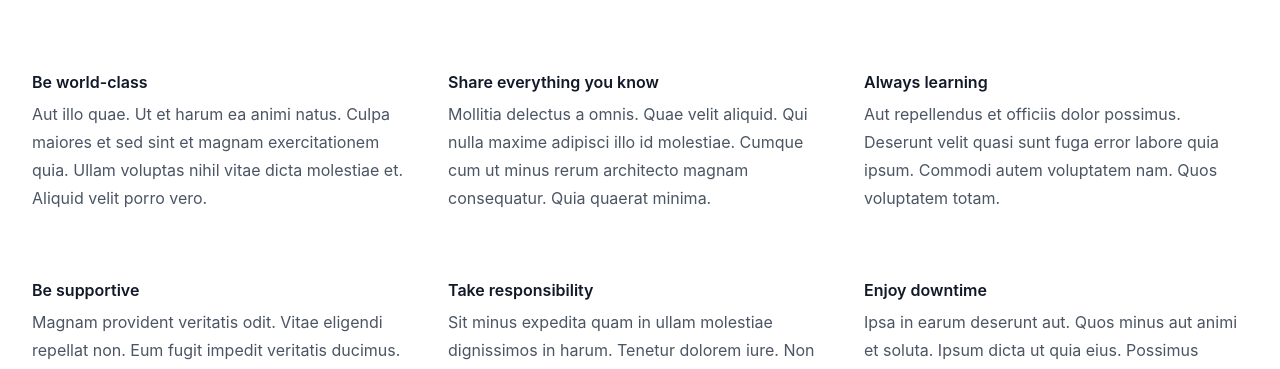
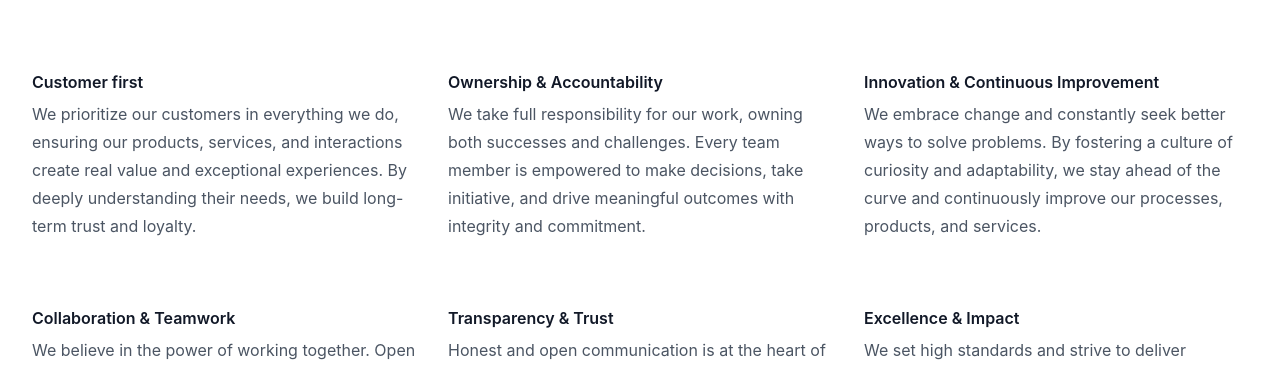
Before and after one commit to andrwsm/evently-landing, a React (Create React App) app: page /AboutUs in a window 1280 px wide. Shown: the part 2414-2783 px from the top of the page. Built offline with nearby package versions, Linux system fonts and the light colour scheme.

Commit message:
About page updated

```diff
--- a/src/App.js
+++ b/src/App.js
@@ -8,6 +8,7 @@ import Footer from './components/Footer';
 import Faqs from './components/tier2Pages/FAQs';
 import AboutUs from './components/tier2Pages/AboutUs';
 import WhatsNew from './components/tier2Pages/WhatsNew';
+import Error404 from './errors/Error404';
 
 function App() {
   return (
@@ -19,6 +20,7 @@ function App() {
         <Route path="/Faqs" element={<Faqs />} />
         <Route path="/AboutUs" element={<AboutUs />}/>
         <Route path="/WhatsNew" element={<WhatsNew />} />
+        <Route path="*" element={<Error404/>} />
       </Routes>
       {/* <SignUp /> */}
       <Footer />
--- a/src/components/Footer.js
+++ b/src/components/Footer.js
@@ -1,3 +1,5 @@
+import EventlyLogo from '../assets/EventlyLogo.png'
+
 const navigation = {
     solutions: [
       { name: 'Marketing', href: '#' },
@@ -97,11 +99,11 @@ const navigation = {
             <div className="space-y-8">
               <img
                 alt="Company name"
-                src="https://tailwindui.com/plus-assets/img/logos/mark.svg?color=indigo&shade=600"
+                src={EventlyLogo}
                 className="h-9"
               />
               <p className="text-balance text-sm/6 text-gray-600">
-                Making the world a better place through constructing elegant hierarchies.
+                Don't just learn it, be it.
               </p>
               <div className="flex gap-x-6">
                 {navigation.social.map((item) => (
@@ -168,7 +170,7 @@ const navigation = {
             </div>
           </div>
           <div className="mt-16 border-t border-gray-900/10 pt-8 sm:mt-20 lg:mt-24">
-            <p className="text-sm/6 text-gray-600">&copy; 2024 Your Company, Inc. All rights reserved.</p>
+            <p className="text-sm/6 text-gray-600">&copy; 2025 Evently Ltd, Inc. All rights reserved.</p>
           </div>
         </div>
       </footer>
--- a/src/components/Header.js
+++ b/src/components/Header.js
@@ -121,9 +121,6 @@ export default function Header() {
           </a>
         </PopoverGroup>
         <div className="hidden lg:flex lg:flex-1 lg:justify-end">
-          <a href="#" className="text-sm/6 font-semibold text-gray-900">
-            Log in <span aria-hidden="true">&rarr;</span>
-          </a>
         </div>
       </nav>
       <Dialog open={mobileMenuOpen} onClose={setMobileMenuOpen} className="lg:hidden">
--- a/src/components/tier2Pages/AboutUs.js
+++ b/src/components/tier2Pages/AboutUs.js
@@ -11,34 +11,34 @@ const stats = [
 ]
 const values = [
   {
-    name: 'Be world-class',
+    name: 'Customer first',
     description:
-      'Aut illo quae. Ut et harum ea animi natus. Culpa maiores et sed sint et magnam exercitationem quia. Ullam voluptas nihil vitae dicta molestiae et. Aliquid velit porro vero.',
+      'We prioritize our customers in everything we do, ensuring our products, services, and interactions create real value and exceptional experiences. By deeply understanding their needs, we build long-term trust and loyalty.',
   },
   {
-    name: 'Share everything you know',
+    name: 'Ownership & Accountability',
     description:
-      'Mollitia delectus a omnis. Quae velit aliquid. Qui nulla maxime adipisci illo id molestiae. Cumque cum ut minus rerum architecto magnam consequatur. Quia quaerat minima.',
+      'We take full responsibility for our work, owning both successes and challenges. Every team member is empowered to make decisions, take initiative, and drive meaningful outcomes with integrity and commitment.',
   },
   {
-    name: 'Always learning',
+    name: 'Innovation & Continuous Improvement',
     description:
-      'Aut repellendus et officiis dolor possimus. Deserunt velit quasi sunt fuga error labore quia ipsum. Commodi autem voluptatem nam. Quos voluptatem totam.',
+      'We embrace change and constantly seek better ways to solve problems. By fostering a culture of curiosity and adaptability, we stay ahead of the curve and continuously improve our processes, products, and services.',
   },
   {
-    name: 'Be supportive',
+    name: 'Collaboration & Teamwork',
     description:
-      'Magnam provident veritatis odit. Vitae eligendi repellat non. Eum fugit impedit veritatis ducimus. Non qui aspernatur laudantium modi. Praesentium rerum error deserunt harum.',
+      'We believe in the power of working together. Open communication, mutual respect, and shared goals drive our success, enabling us to create impactful solutions and a strong, inclusive workplace.',
   },
   {
-    name: 'Take responsibility',
+    name: 'Transparency & Trust',
     description:
-      'Sit minus expedita quam in ullam molestiae dignissimos in harum. Tenetur dolorem iure. Non nesciunt dolorem veniam necessitatibus laboriosam voluptas perspiciatis error.',
+      'Honest and open communication is at the heart of our culture. We encourage constructive feedback, share knowledge freely, and operate with integrity to build trust with our team, customers, and stakeholders.',
   },
   {
-    name: 'Enjoy downtime',
+    name: 'Excellence & Impact',
     description:
-      'Ipsa in earum deserunt aut. Quos minus aut animi et soluta. Ipsum dicta ut quia eius. Possimus reprehenderit iste aspernatur ut est velit consequatur distinctio.',
+      'We set high standards and strive to deliver outstanding results in everything we do. By focusing on quality, efficiency, and measurable impact, we ensure our work makes a meaningful difference.',
   },
 ]
 const team = [
@@ -56,7 +56,7 @@ const team = [
   },
   {
     name: 'Finlay Thornell',
-    role: 'Marketing manager',
+    role: 'Executive Marketing Manager',
     imageUrl:
       '',
   },
@@ -462,30 +462,6 @@ export default function AboutUs() {
           </div>
         </div>
       </main>
-
-      {/* Footer */}
-      <footer className="mt-16 sm:mt-32">
-        <div className="mx-auto max-w-7xl overflow-hidden px-6 py-20 sm:py-24 lg:px-8">
-          <nav aria-label="Footer" className="-mb-6 flex flex-wrap justify-center gap-x-12 gap-y-3 text-sm/6">
-            {footerNavigation.main.map((item) => (
-              <a key={item.name} href={item.href} className="text-gray-600 hover:text-gray-900">
-                {item.name}
-              </a>
-            ))}
-          </nav>
-          <div className="mt-16 flex justify-center gap-x-10">
-            {footerNavigation.social.map((item) => (
-              <a key={item.name} href={item.href} className="text-gray-600 hover:text-gray-800">
-                <span className="sr-only">{item.name}</span>
-                <item.icon aria-hidden="true" className="size-6" />
-              </a>
-            ))}
-          </div>
-          <p className="mt-10 text-center text-sm/6 text-gray-600">
-            &copy; 2024 Your Company, Inc. All rights reserved.
-          </p>
-        </div>
-      </footer>
     </div>
   )
 }
--- a/src/components/tier2Pages/FAQs.js
+++ b/src/components/tier2Pages/FAQs.js
@@ -26,12 +26,27 @@ const faqs = [
     question: "What types of events can I host on Evently?",
     answer:
       "We support a range of events, however the majorty of events are corporate events, networking events, and conferences. We also support webinars, workshops, and training sessions.",
-  },{
+  },
+  {
     question: "Can I print attendee badges?",
     answer:
       "Yes. You can print attendee badges using the Evently platform. You can also print out a list of attendees, and their contact details.",
   },
-
+  {
+    question: "Can I customize the event page?",
+    answer:
+      "Yes. You can customize the event page to match your brand. You can add your logo, change the colors, and add images and videos.",
+  },
+  {
+    question: "Can I host recurring events?",
+    answer:
+      "Yes. You can host recurring events on Evently. You can set the frequency of the event, and the number of times it will repeat.",
+  },
+  {
+    question: "Are there any set up fees?",
+    answer:
+      "No. There are no set up fees for using Evently. You can create an account and start selling tickets for your event for free.",
+  },
   // More questions...
 ]
 
```
Also changed, not shown: src/errors/Error404.js (added, +36 -0 lines).
